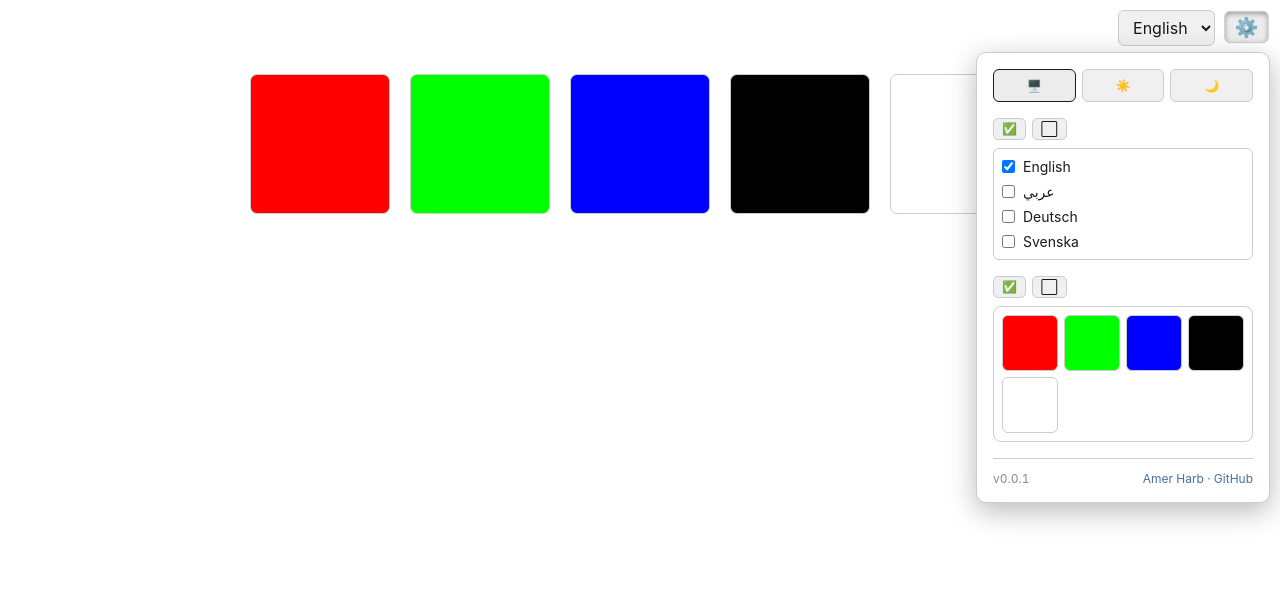
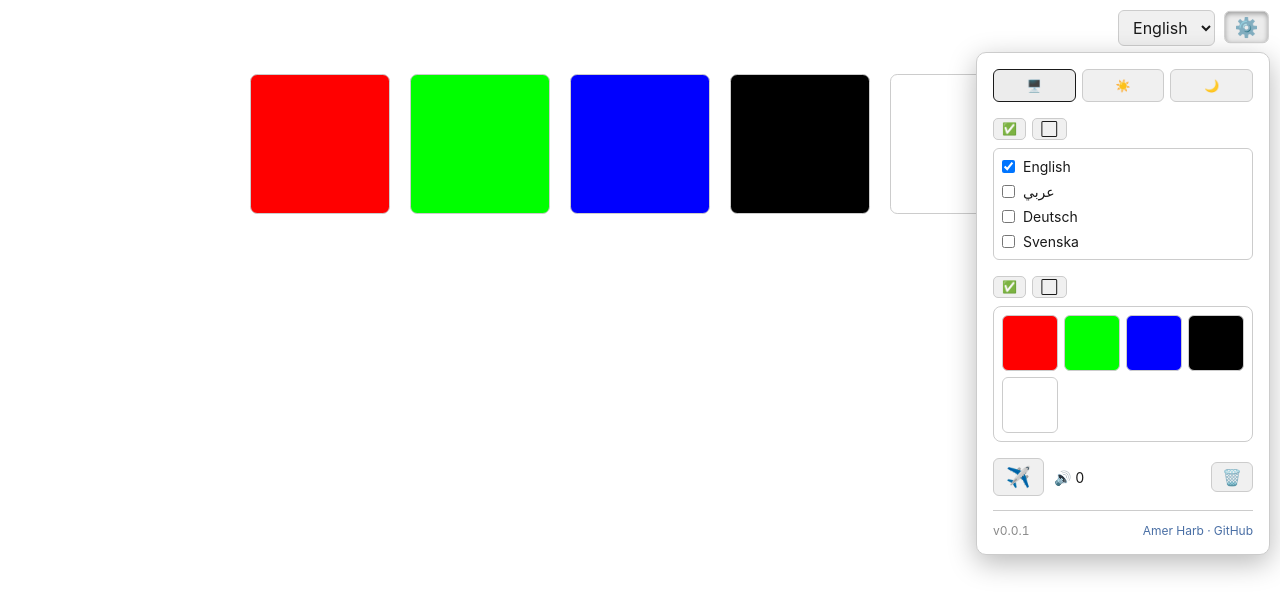
Before and after one commit to amerharb/colors, a React (Vite) app: page / in a window 1280 px wide. Both pictures are taken after a click on the button "⚙️". Shown: the top 614 px of the page. Built offline with nearby package versions, Linux system fonts and the light colour scheme.

Commit message:
add caching

```diff
--- a/src/App.tsx
+++ b/src/App.tsx
@@ -32,10 +32,15 @@ function App() {
 	const playingAudio = useRef<HTMLAudioElement | null>(null)
 	// code of the color whose sound is playing, to show the play icon on its button
 	const [playingCode, setPlayingCode] = useState<string | null>(null)
+	// true while flight-mode downloads are in progress, to show it on the toggle
+	const [caching, setCaching] = useState(false)
+	// how many sound files are currently in the cache, shown in settings
+	const [cachedCount, setCachedCount] = useState(0)
 
 	const stopSound = useCallback(() => {
 		if (playingAudio.current) {
 			playingAudio.current.pause()
+			URL.revokeObjectURL(playingAudio.current.src)
 			playingAudio.current = null
 		}
 		setPlayingCode(null)
@@ -54,6 +59,115 @@ function App() {
 	const [lang, setLang] = useState<Language>(() => preferredLanguage())
 	const [name, setName] = useState('')
 
+	const refreshCacheCount = useCallback(async () => {
+		if (!('caches' in globalThis)) return
+		try {
+			const audioCache = await caches.open('audio-cache')
+			setCachedCount((await audioCache.keys()).length)
+		} catch {
+			// leave the previous count
+		}
+	}, [])
+	useEffect(() => {
+		refreshCacheCount()
+	}, [refreshCacheCount])
+
+	// delete only the downloaded sound files (settings stay); not allowed in flight mode
+	const clearSoundCache = useCallback(async () => {
+		if (!('caches' in globalThis)) return
+		await Promise.all([
+			caches.delete('audio-cache'),
+			caches.delete('audio-cache-timestamps'),
+		])
+		setCachedCount(0)
+	}, [])
+
+	async function getAudio(audioUrl: string) {
+		const TTL = 1000 * 60 * 60 * 24 * 7 // 7 days
+		if ('caches' in globalThis) {
+			const audioCache = await caches.open('audio-cache')
+			const audioCacheTimestamps = await caches.open('audio-cache-timestamps')
+			const cachedResponse = await audioCache.match(audioUrl)
+
+			if (cachedResponse) {
+				const timestampResponse = await audioCacheTimestamps.match(audioUrl)
+				if (timestampResponse) {
+					const timestamp = await timestampResponse.text()
+					const cachedTime = Number(timestamp)
+					const currentTime = Date.now()
+
+					if (currentTime - cachedTime > TTL) {
+						await Promise.all([
+							audioCache.delete(audioUrl),
+							audioCacheTimestamps.delete(audioUrl),
+						])
+					} else {
+						return cachedResponse
+					}
+				}
+			}
+
+			const response = await fetch(audioUrl)
+			// skip caching if response failed or empty, so a 404 page is never cached as audio
+			if (!response.ok || !response.headers.get('Content-Length') || response.headers.get('Content-Length') === '0') {
+				return response
+			}
+
+			await audioCache.put(audioUrl, response.clone())
+			const timestampResponse = new Response(Date.now().toString())
+			await audioCacheTimestamps.put(audioUrl, timestampResponse)
+
+			return response
+		} else {
+			return await fetch(audioUrl)
+		}
+	}
+
+	// Download the given sound files into the cache (already-cached ones are skipped,
+	// so incremental calls only fetch what is missing). Never deletes anything:
+	// switching flight mode off keeps the cached files.
+	async function cacheAudioUrls(audioUrls: string[]) {
+		// Some browsers like Safari disable Cache Storage in lockdown mode
+		if (!('caches' in globalThis)) {
+			console.warn('Cache Storage API not available; skipping flight mode cache')
+			return
+		}
+		setCaching(true)
+		try {
+			const [audioCache, audioCacheTimestamps] = await Promise.all([
+				caches.open('audio-cache'),
+				caches.open('audio-cache-timestamps'),
+			])
+
+			await Promise.all(
+				audioUrls.map(async url => {
+					try {
+						// already downloaded earlier — keep it
+						if (await audioCache.match(url)) {
+							return
+						}
+						const res = await fetch(url)
+						if (res.ok && res.body && res.headers.get('Content-Length') && res.headers.get('Content-Length') !== '0') {
+							await Promise.all([
+								audioCache.put(url, res.clone()),
+								audioCacheTimestamps.put(url, new Response(Date.now().toString())),
+							])
+						} else {
+							console.warn(`Failed to cache: ${url} (status: ${res.status})`)
+						}
+					} catch (err) {
+						console.error(`Error fetching ${url}:`, err)
+					}
+				}),
+			)
+		} catch (error) {
+			console.error('Failed to cache audio files:', error)
+		} finally {
+			setCaching(false)
+			refreshCacheCount()
+		}
+	}
+
 	const updateSettings = (next: Settings) => {
 		// stop playback when its color, or the selected language, just got hidden —
 		// otherwise the sound would keep playing with no button left to stop it
@@ -63,6 +177,29 @@ function App() {
 		) {
 			stopSound()
 		}
+
+		// flight mode: download what is (or becomes) visible
+		const visibleLangs = ALL_LANGUAGES.filter(l => !next.hiddenLanguages.includes(l.code))
+		const visibleColors = ALL_COLORS.filter(c => !next.hiddenColors.includes(c.code))
+		const urlsFor = (langs: typeof visibleLangs, colors: typeof visibleColors) =>
+			langs.flatMap(l => colors.map(c => `/sound/lang/${l.code}/${c.code}.aac`))
+		if (next.flightMode && !settings.flightMode) {
+			// just switched on: cache everything currently visible
+			cacheAudioUrls(urlsFor(visibleLangs, visibleColors))
+		} else if (next.flightMode) {
+			// already on: cache only what just became visible
+			const newLangs = visibleLangs.filter(l => settings.hiddenLanguages.includes(l.code))
+			const newColors = visibleColors.filter(c => settings.hiddenColors.includes(c.code))
+			const oldLangs = visibleLangs.filter(l => !settings.hiddenLanguages.includes(l.code))
+			const urls = [
+				...urlsFor(newLangs, visibleColors),
+				...urlsFor(oldLangs, newColors),
+			]
+			if (urls.length > 0) {
+				cacheAudioUrls(urls)
+			}
+		}
+
 		setSettings(next)
 		saveSettings(next)
 		applyTheme(next.theme)
@@ -81,14 +218,30 @@ function App() {
 		// eslint-disable-next-line react-hooks/exhaustive-deps
 	}, [settings.hiddenLanguages])
 
-	const playSound = useCallback((code: string) => {
-		stopSound()
-		const audio = new Audio(`/sound/lang/${lang}/${code}.aac`)
-		audio.onended = () => setPlayingCode(null)
-		audio.play().catch(() => {})
-		playingAudio.current = audio
-		setPlayingCode(code)
-	}, [lang, stopSound])
+	const playSound = useCallback(async (code: string) => {
+		try {
+			const audioUrl = `/sound/lang/${lang}/${code}.aac`
+			const response = await getAudio(audioUrl)
+			const blob = await response.blob()
+			const objectUrl = URL.createObjectURL(blob)
+			if (playingAudio.current) {
+				playingAudio.current.pause()
+				URL.revokeObjectURL(playingAudio.current.src)
+			}
+			const audio = new Audio(objectUrl)
+			audio.onended = () => {
+				URL.revokeObjectURL(objectUrl)
+				setPlayingCode(null)
+			}
+			playingAudio.current = audio
+			await audio.play()
+			setPlayingCode(code)
+			refreshCacheCount() // playing may have added the file to the cache
+		} catch (e) {
+			console.error(e)
+		}
+		// eslint-disable-next-line react-hooks/exhaustive-deps
+	}, [lang, refreshCacheCount])
 
 	return (
 		<div className="Colors">
@@ -111,7 +264,10 @@ function App() {
 					settings={settings}
 					languages={ALL_LANGUAGES}
 					colors={ALL_COLORS.map(c => ({ code: c.code }))}
+					caching={caching}
+					cachedCount={cachedCount}
 					onChange={updateSettings}
+					onClearCache={clearSoundCache}
 				/>
 			</div>
 			<hgroup>
--- a/src/SettingsPanel.tsx
+++ b/src/SettingsPanel.tsx
@@ -13,10 +13,15 @@ type Props = {
 	// full (beta-filtered) lists, so the checklists always show everything supported
 	languages: { code: Language, display: string }[],
 	colors: { code: string }[],
+	// true while flight-mode downloads are running
+	caching: boolean,
+	// number of sound files currently in the cache
+	cachedCount: number,
 	onChange: (settings: Settings) => void,
+	onClearCache: () => void,
 }
 
-export default function SettingsPanel({ settings, languages, colors, onChange }: Readonly<Props>) {
+export default function SettingsPanel({ settings, languages, colors, caching, cachedCount, onChange, onClearCache }: Readonly<Props>) {
 	const [open, setOpen] = useState(false)
 	const containerRef = useRef<HTMLDivElement | null>(null)
 
@@ -160,6 +165,38 @@ export default function SettingsPanel({ settings, languages, colors, onChange }:
 						</div>
 					</div>
 
+					<div className="settings-cache-row">
+						<button
+							type="button"
+							className={
+								'settings-flight-mode'
+								+ (settings.flightMode ? ' on' : '')
+								+ (caching ? ' busy' : '')
+							}
+							aria-label="flight mode"
+							aria-pressed={settings.flightMode}
+							title="Flight mode: cache all visible sounds"
+							onClick={() => onChange({ ...settings, flightMode: !settings.flightMode })}
+						>
+							✈️
+						</button>
+						<span className="settings-cache-count" title="Cached sound files">
+							🔊 {cachedCount}
+						</span>
+						<button
+							type="button"
+							className="settings-cache-clear"
+							aria-label="Clear sound cache"
+							title={settings.flightMode
+								? 'Clear sound cache (not available in flight mode)'
+								: 'Clear sound cache: delete the downloaded sound files'}
+							disabled={settings.flightMode || caching}
+							onClick={onClearCache}
+						>
+							🗑️
+						</button>
+					</div>
+
 					<div className="settings-about">
 						<span>v{__APP_VERSION__}</span>
 						<a
--- a/src/index.css
+++ b/src/index.css
@@ -252,6 +252,61 @@ button:active {
 	filter: grayscale(0.6);
 }
 
+/* flight mode + cache info on one row */
+.settings-cache-row {
+	display: flex;
+	align-items: center;
+	gap: 10px;
+	margin: 0 0 12px;
+}
+
+.settings-cache-count {
+	font-size: 14px;
+	font-variant-numeric: tabular-nums;
+	flex: 1;
+}
+
+.settings-cache-clear {
+	font-size: 16px;
+	line-height: 1;
+	padding: 6px 10px;
+	margin: 0;
+	border-radius: 6px;
+}
+
+.settings-cache-clear:disabled {
+	opacity: 0.45;
+	cursor: not-allowed;
+}
+
+/* flight mode toggle: sticky icon button, pressed while on, pulsing while downloading */
+.settings-flight-mode {
+	display: block;
+	font-size: 20px;
+	line-height: 1;
+	padding: 8px 12px;
+	margin: 0;
+	border-radius: 6px;
+}
+
+.settings-flight-mode.on {
+	transform: scale(0.95);
+	box-shadow: inset 0 2px 6px rgba(0, 0, 0, 0.35);
+	background-color: var(--surface-hover);
+}
+
+@media (prefers-reduced-motion: no-preference) {
+	.settings-flight-mode.busy {
+		animation: flight-mode-pulse 1s ease-in-out infinite;
+	}
+}
+
+@keyframes flight-mode-pulse {
+	50% {
+		opacity: 0.4;
+	}
+}
+
 /* small about line at the very bottom of the panel */
 .settings-about {
 	display: flex;
--- a/src/settingsStore.ts
+++ b/src/settingsStore.ts
@@ -14,12 +14,16 @@ export type Settings = {
 	// so newly added languages/colors are visible by default
 	hiddenLanguages: Language[],
 	hiddenColors: string[],
+	// when on, all visible sounds are downloaded to the cache, and newly shown
+	// languages/colors are cached as soon as they are enabled
+	flightMode: boolean,
 }
 
 export const DEFAULT_SETTINGS: Settings = {
 	theme: 'system',
 	hiddenLanguages: [],
 	hiddenColors: [],
+	flightMode: false,
 }
 
 const STORAGE_KEY = 'colors:settings'
```
Also changed, not shown: 2 other files (tests, documents, lock files or other folders).
